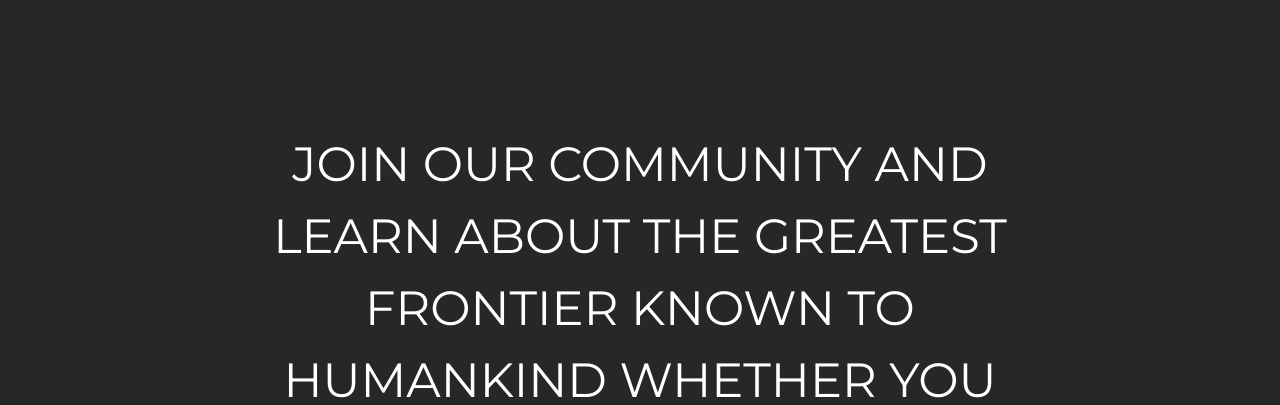
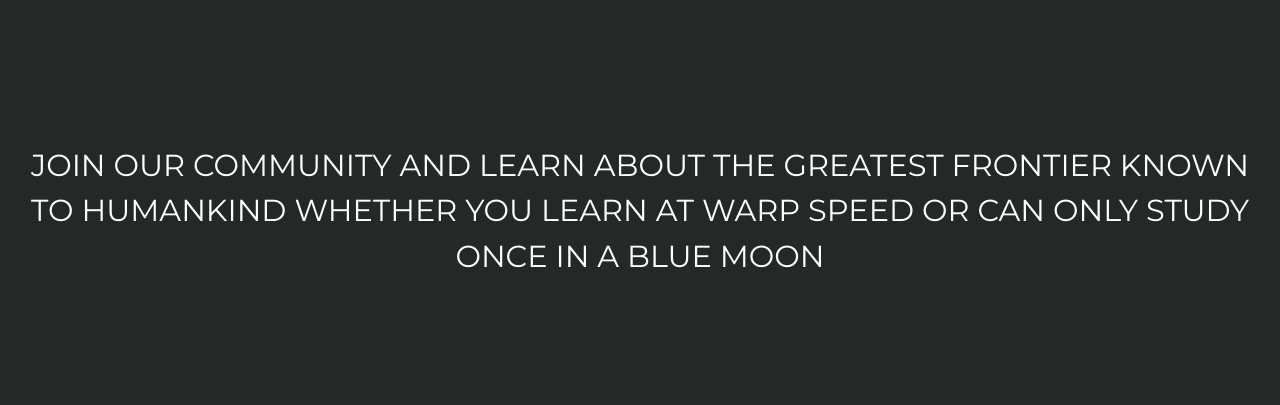
Before and after one commit to drsfieldsIMA/06-12-2020-Project-Exam-Shaun-Fields, a plain HTML site: page index.html in a window 1280 px wide. Shown: the part 361-766 px from the top of the page. Drawn offline with nearby package versions, Linux system fonts and the light colour scheme; a script that the page names is missing.

Commit message:
Add files via upload

```diff
--- a/css/main.css
+++ b/css/main.css
@@ -5,7 +5,7 @@
 @import "imports/ui.css";
 @import "imports/card.css";
 @import "imports/details.css";
-@import "imports/form.css";
+@import "imports/routines.css";
 
 *{
     box-sizing: border-box;
@@ -21,12 +21,14 @@ h2{
 
 body{
     background-color:#252827;
+    display: inline-flex;
+    flex-direction: column;
 }
 
 .Nasa-logo{
     height: 350px;
     width: 400px;
-    margin: 0 autos;
+    margin: -430px auto;
 }
 
 .orbit-images {
@@ -52,7 +54,7 @@ body{
     text-align: center;
 }
 .center{
-    max-width: 820px;
+    max-width: 96%;
     margin: auto;
     padding-top: 2rem;
     padding-bottom: 1rem;
@@ -146,13 +148,21 @@ flex-basis: 100%;
     position: relative;
 }
 
+.text-ju{
+    text-align: justify;
+}
+
 img{
     max-width: 100%;
 }
 
+.top-mar-med{
+margin-top: 4em;
+}
+
 @media screen and (min-width: 45em){
 .opening{
-        font-size: 3em;
+        font-size: 1.9em;
         text-align: center;
     }
     .col{
@@ -183,14 +193,19 @@ div.time {
 
 .top-center{
     max-width: 100%;
-    height: fit-content;
     background-image: url(../images/motif.svg);
-    background-repeat: no-repeat;
+  /* Center and scale the image nicely */
+  background-position: center;
+  background-repeat: no-repeat;
+  background-size: cover;
+  height: 100%;
+  margin-top: 15px;
+
 }
 
 .center{
-    padding-top: 7rem;
-    padding-bottom: 2rem;
+    padding-top: 7em;
+    padding-bottom: 7em;
 }
 .bp{
     border-color: blue;
```
Also changed, not shown: css/style.css (added, +7 -0 lines).
